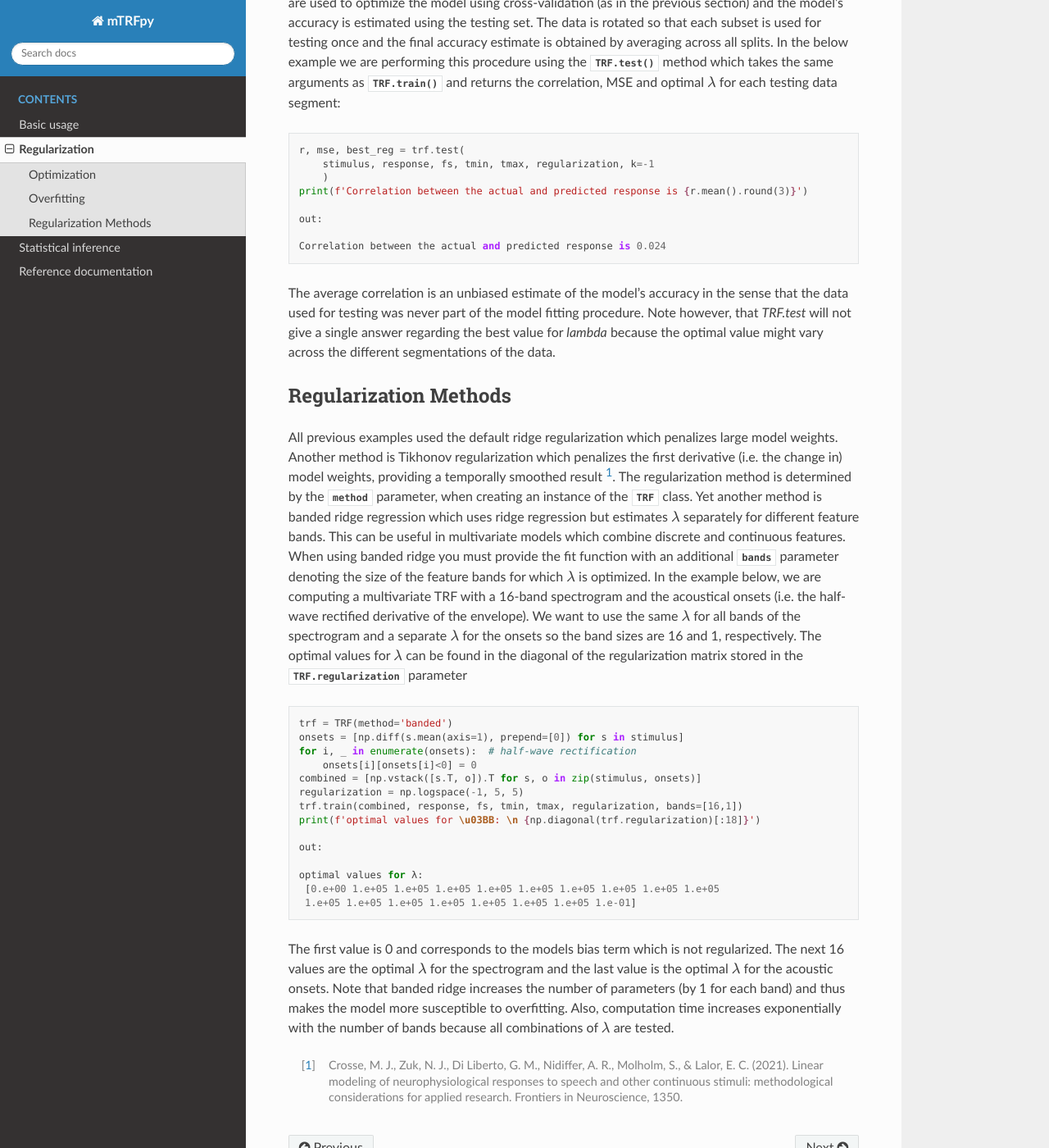
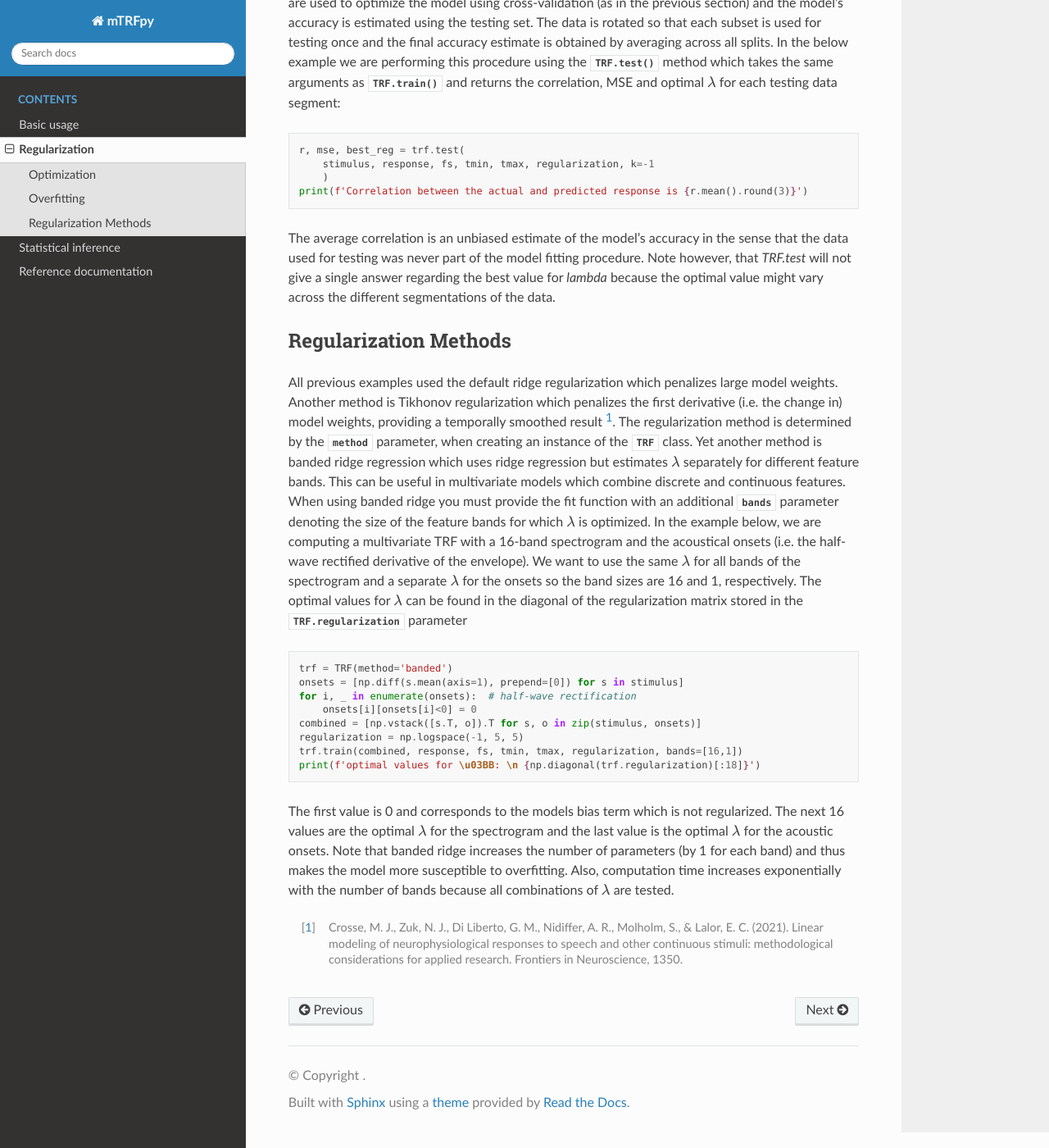
Before and after one commit to powerfulbean/mTRFpy, a Sphinx documentation site: the page built from docs/optimization.rst, in a window 1280 px wide and 1400 px high, scrolled down 2338 px. Shown: the whole window at 82% size. Built offline with Sphinx 7.4.7 and the Read the Docs theme 2.0.0, drawn with Linux system fonts in a browser that asks for light colours.

Commit message:
remove print outputs

```diff
--- a/docs/optimization.rst
+++ b/docs/optimization.rst
@@ -50,10 +50,6 @@
         )
     print(f'Correlation between the actual and predicted response is {r.mean().round(3)}')
 
-    out:
-
-    Correlation between the actual and predicted response is 0.024
-
 The average correlation is an unbiased estimate of the model's accuracy in the sense that the data used for testing was never part of the model fitting procedure. Note however, that `TRF.test` will not give a single answer regarding the best value for `\lambda` because the optimal value might vary across the different segmentations of the data.
 
 
@@ -70,12 +66,6 @@
     trf.train(combined, response, fs, tmin, tmax, regularization, bands=[16,1])
     print(f'optimal values for \u03BB: \n {np.diagonal(trf.regularization)[:18]}')
 
-    out:
-
-    optimal values for λ:
-     [0.e+00 1.e+05 1.e+05 1.e+05 1.e+05 1.e+05 1.e+05 1.e+05 1.e+05 1.e+05
-     1.e+05 1.e+05 1.e+05 1.e+05 1.e+05 1.e+05 1.e+05 1.e-01]
-
 The first value is 0 and corresponds to the models bias term which is not regularized. The next 16 values are the optimal :math:`\lambda` for the spectrogram and the last value is the optimal :math:`\lambda` for the acoustic onsets. Note that banded ridge increases the number of parameters (by 1 for each band) and thus makes the model more susceptible to overfitting. Also, computation time increases exponentially with the number of bands because all combinations of :math:`\lambda` are tested.
 
 .. [#f1] Crosse, M. J., Zuk, N. J., Di Liberto, G. M., Nidiffer, A. R., Molholm, S., & Lalor, E. C. (2021). Linear modeling of neurophysiological responses to speech and other continuous stimuli: methodological considerations for applied research. Frontiers in Neuroscience, 1350.
```
Also changed, not shown: docs/basics.rst (+0 -12 lines).
